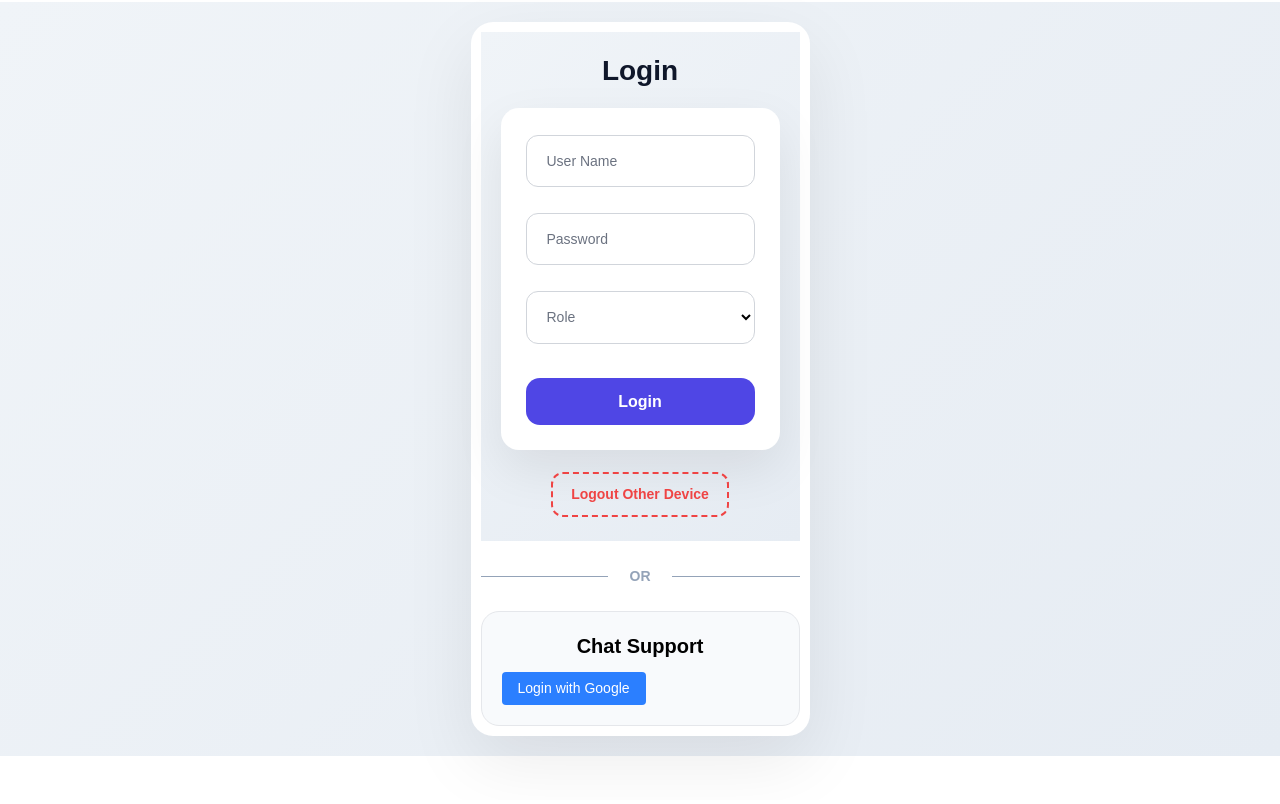
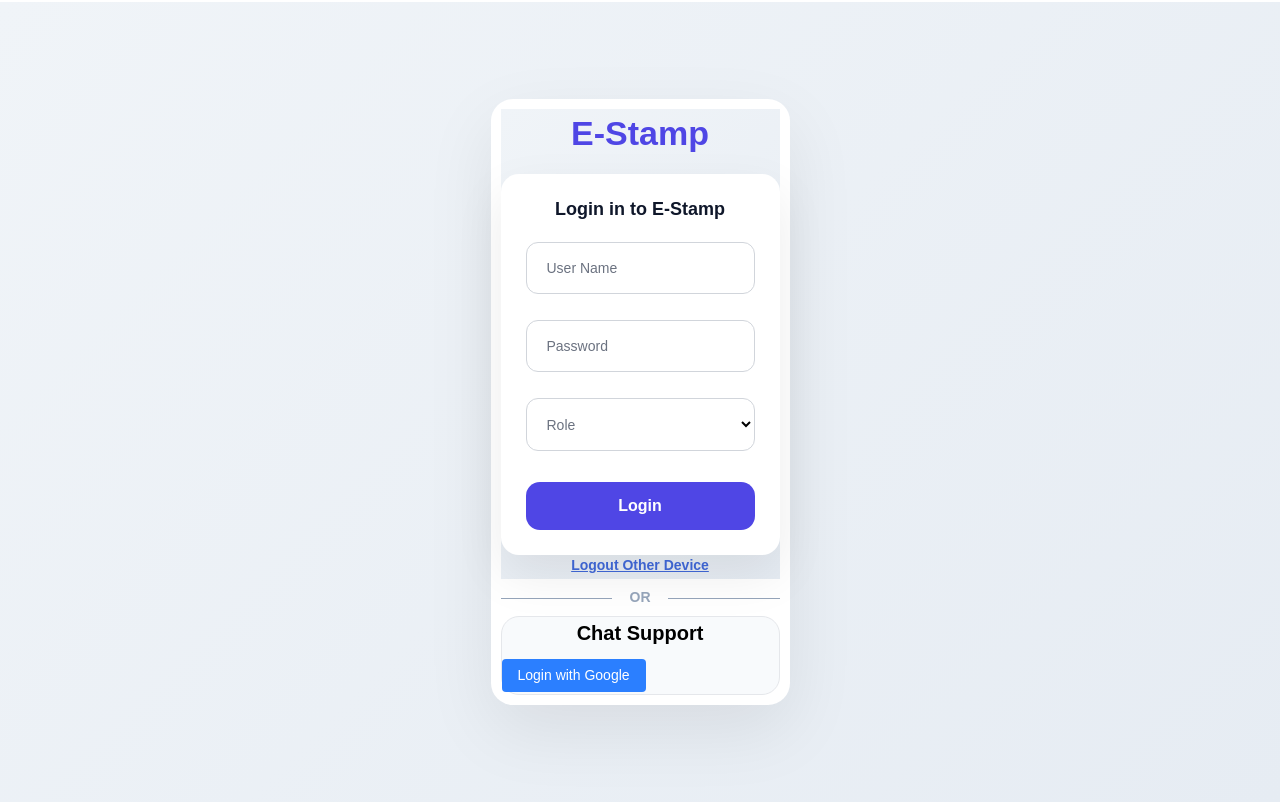
Before and after one commit to monsafali/EStampManagement, a React (Vite) app in the folder frontend/: page /login in a window 1280 px wide. Built offline with nearby package versions, Linux system fonts and the light colour scheme; no server answers.

Commit message:
add styling in BothLogin

```diff
--- a/frontend/src/components/BothLogins.jsx
+++ b/frontend/src/components/BothLogins.jsx
@@ -14,13 +14,11 @@ const BothLogins = () => {
   const { googleUser } = useContext(GoogleAuthContext);
 
   return (
-    <div className="login-wrapper">
+    <div className="login-wrapper-both">
       <div className="auth-combined-box">
         {/* Your RBAC Login System */}
         <Login />
         <div className="auth-divider">OR</div>
-
-
         {/* Chat Support Section */}
         <div className="chat-box">
           <h2 className="text-xl font-bold mb-3 text-center">Chat Support</h2>
@@ -31,14 +29,10 @@ const BothLogins = () => {
             <ChatSupport /> // If logged in → show chat UI
           )}
         </div>
-
-
       </div>
-
-
-
     </div>
   );
 };
 
+
 export default BothLogins;
--- a/frontend/src/components/Login.jsx
+++ b/frontend/src/components/Login.jsx
@@ -1,5 +1,6 @@
 import { useState, useContext } from "react";
 import { AuthContext } from "../AuthContext";
+import { useNavigate } from "react-router-dom";
 import { toast } from "react-toastify";
 
 import axios from "axios";
@@ -16,6 +17,7 @@ function Login() {
     password: "",
     role: "",
   });
+  const navigate = useNavigate();
 
   const [otp, setOtp] = useState("");
 
@@ -23,13 +25,21 @@ function Login() {
   const [loading, setLoading] = useState(false);
   const [logoutLoading, setLogoutLoading] = useState(false);
 
+
+
   // -------------------------------------------------
   // STEP 1 → Send username/password and get OTP
   // -------------------------------------------------
   const handleSubmit = async (e) => {
     e.preventDefault();
     setError("");
-    setLoading(true);
+    //  STEP 0: Client-side validation (no loading if empty)na nazar aye
+    if (!formData.username || !formData.password || !formData.role) {
+      setError("Please fill all fields.");
+      return; //  Stops here, no flicker, no API call
+    }
+
+    setLoading(true); //  only runs when fields are NOT empty
 
     try {
       const res = await axios.post(
@@ -79,7 +89,9 @@ function Login() {
       // Backend returns user → Set the logged-in user in context
       setUser(res.data.user || { username: formData.username });
 
-      window.location.href = "/"; // redirect if needed
+      // window.location.href = "/"; // redirect if needed
+      // after success
+      navigate("/");
     } catch (err) {
       toast.error(err.response?.data?.message || "Invalid OTP");
 
@@ -130,9 +142,10 @@ function Login() {
   return (
     <div className="login-wrapper">
       <div style={{ width: "100%" }}>
-        <h2 className="login-title">Login</h2>
+        <h2 className="login-title">E-Stamp</h2>
 
         <form onSubmit={handleSubmit} className="form-container">
+          <h6 className="login-sm-title">Login in to E-Stamp</h6>
           {/* user name filed */}
           <div className="form-group floating">
             <input
--- a/frontend/src/styles/global/form.css
+++ b/frontend/src/styles/global/form.css
@@ -58,28 +58,6 @@
   color: #4f46e5;
 }
 
-/* Buttons */
-.login-btn {
-  width: 100%;
-  background: #4f46e5;
-  color: white;
-  padding: 14px;
-  border: none;
-  border-radius: 14px;
-  font-size: 16px;
-  font-weight: 600;
-  cursor: pointer;
-}
-
-.logout-other-btn {
-  background: transparent;
-  border: 2px dashed #ef4444;
-  color: #ef4444;
-  padding: 12px 18px;
-  border-radius: 12px;
-  font-weight: 600;
-  cursor: pointer;
-}
 
 /* Error text */
 .text-red-600 {
--- a/frontend/src/styles/pages/login.css
+++ b/frontend/src/styles/pages/login.css
@@ -3,10 +3,10 @@
 ================================ */
 .login-wrapper {
   background: linear-gradient(135deg, #f0f4f8, #e6ecf3);
+  /* background-color: red ; */
   display: flex;
   align-items: center;
   justify-content: center;
-  padding: 20px;
 }
 
 /* =============================
@@ -14,7 +14,15 @@
 ================================ */
 .login-title {
   text-align: center;
-  font-size: 28px;
+  font-size: 34px;
+  font-weight: 700;
+  margin-bottom: 20px;
+  color: #4f46e5;
+}
+
+.login-sm-title {
+  text-align: center;
+  font-size: 18px;
   font-weight: 700;
   margin-bottom: 20px;
   color: #0f172a;
@@ -34,7 +42,7 @@
   font-weight: 600;
   cursor: pointer;
   transition: 0.2s ease;
-  margin-top: 10px;
+  margin-top: 7px;
 }
 
 .login-btn:hover {
@@ -42,16 +50,13 @@
 }
 
 .logout-container {
-  margin-top: 20px;
   text-align: center;
 }
 
 .logout-other-btn {
   background: transparent;
-  border: 2px dashed #ef4444;
-  color: #ef4444;
-  padding: 12px 18px;
-  border-radius: 12px;
+  color: #3d63ce;
+  text-decoration: underline;
   font-weight: 600;
   cursor: pointer;
 }
@@ -84,6 +89,7 @@
     transform: scale(0.95);
     opacity: 0;
   }
+
   to {
     transform: scale(1);
     opacity: 1;
@@ -134,6 +140,13 @@
 /* ===============================
    Both Login Container
 ================================ */
+.login-wrapper-both {
+  background: linear-gradient(135deg, #f0f4f8, #e6ecf3);
+  display: flex;
+  align-items: center;
+  justify-content: center;
+    height: 100vh;
+}
 .auth-combined-box {
   background: white;
   border-radius: 22px;
@@ -145,7 +158,7 @@
 
 .auth-divider {
   text-align: center;
-  margin: 25px 0;
+  margin: 8px 0;
   color: #94a3b8;
   font-weight: 600;
   position: relative;
@@ -156,17 +169,21 @@
   content: "";
   height: 1px;
   width: 40%;
-   background: #94a3b8;
+  background: #94a3b8;
   position: absolute;
   top: 50%;
 }
 
-.auth-divider::before { left: 0; }
-.auth-divider::after { right: 0; }
+.auth-divider::before {
+  left: 0;
+}
+
+.auth-divider::after {
+  right: 0;
+}
 
 .chat-box {
   background: #f8fafc;
   border-radius: 18px;
-  padding: 20px;
   border: 1px solid #e5e7eb;
 }
```
